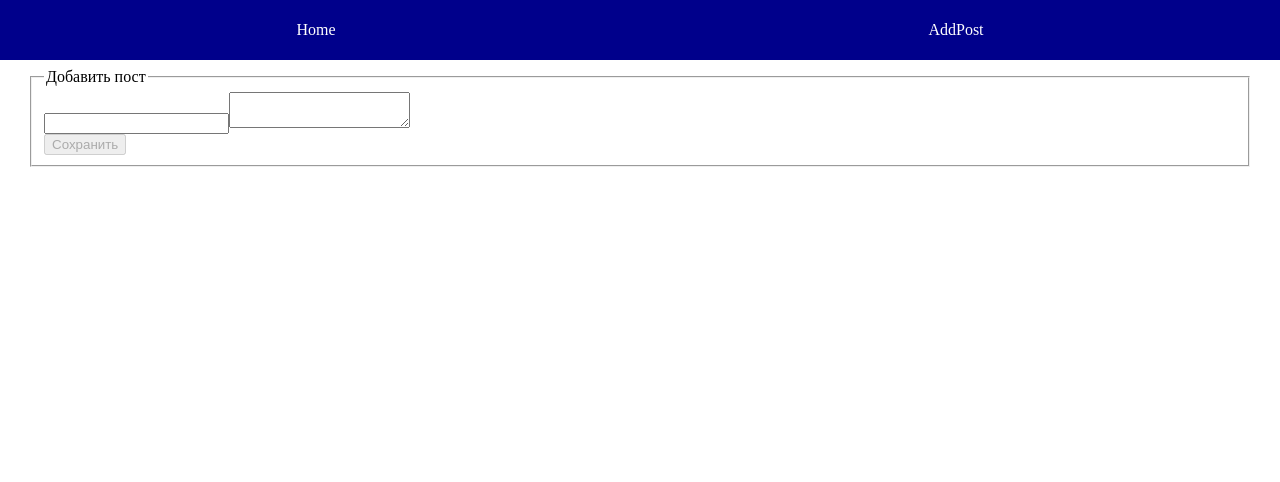
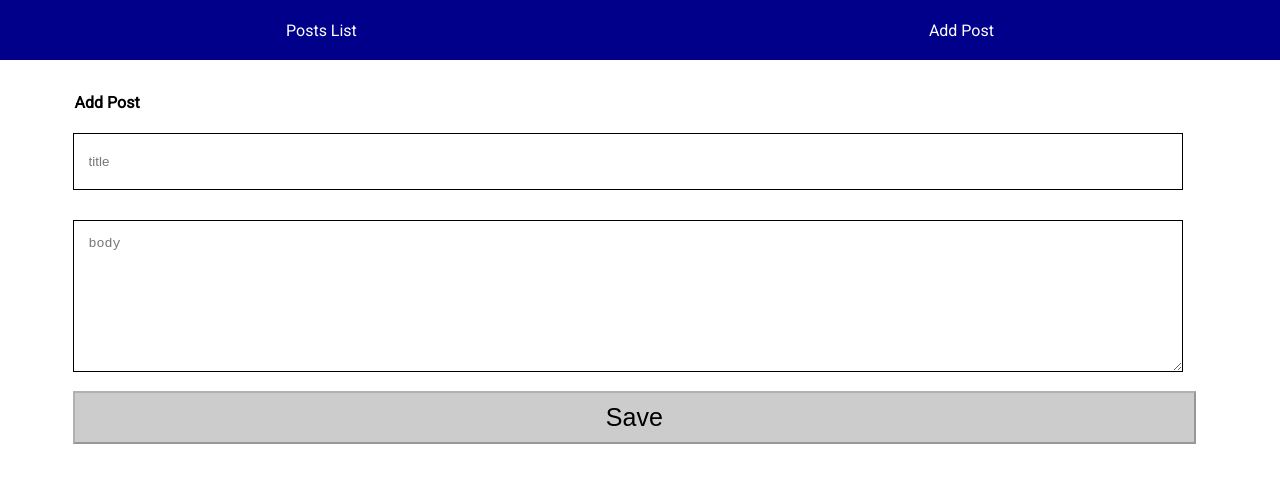
Before and after one commit to AShoful/develops-today-task, a Next.js app: page /posts/new in a window 1280 px wide. Shown: the top 482 px of the page. Built offline with nearby package versions, Linux system fonts and the light colour scheme.

Commit message:
fixed styles

```diff
--- a/Layout/Layout.tsx
+++ b/Layout/Layout.tsx
@@ -1,6 +1,6 @@
-import Link from 'next/link'
-import Head from 'next/head'
-import styled from 'styled-components'
+import Link from 'next/link';
+import Head from 'next/head';
+import styled from 'styled-components';
 
 const Nav = styled.nav`
 {
@@ -29,19 +29,20 @@ const Main = styled.main`
 type LayoutType = {
   title: string,
   children: React.ReactNode
-}
+};
+
 export function Layout({ children, title = 'Next App' }: LayoutType): JSX.Element {
   return (
     <>
       <Head>
         <title>{title}</title>
+        <link href="https://fonts.googleapis.com/css2?family=Roboto&display=swap" rel="stylesheet" />
         <meta name="keywords" content="next,javascript,nextjs,react" />
-        <meta name="description" content="this is youtube tutorial for next" />
         <meta charSet="utf-8" />
       </Head>
       <Nav>
-        <Link href={'/'}><a>Home</a></Link>
-        <Link href={'/posts/new'}><a>AddPost</a></Link>
+        <Link href={'/'}><a>Posts List</a></Link>
+        <Link href={'/posts/new'}><a>Add Post</a></Link>
       </Nav>
       <Main>
         {children}
--- /dev/null
+++ b/api/index.ts
@@ -0,0 +1,11 @@
+import axios from '../axios';
+import {IPost} from '../redux/types'
+
+
+export function getPosts() {
+  return axios.get('')
+};
+
+export function addPost<T>(data: IPost): Promise<T>{
+  return axios.post('', data)
+};
--- a/api/index.tsx
+++ /dev/null
@@ -1,29 +0,0 @@
-import axios from '../axios';
-import {IPost} from '../redux/types'
-
-// type DataType = {
-//   title: string,
-//   body: string
-// }
-
-export function getPosts(){
-  return axios.get('')
-}
-
-export function getPost<T>(id: number): Promise<T>{
-  return axios.get(`${id}?_embed=comments`)
-}
-
-export function addPost<T>(data: IPost): Promise<T>{
-  return axios.post('', data)
-}
-
-
-
-// const api = {
-//   getPosts: (): Promise<T> =>  axios.get(''),
-//   getPost: (id: string): Promise<T> => axios.get(`${id}?_embed=comments`),
-//   addPost: (data: DataType): Promise<T> => axios.post('', data),
-// };
-
-// export default api
--- a/pages/_app.js
+++ b/pages/_app.js
@@ -4,9 +4,15 @@ import { useStore } from '../redux/store'
 export default function App({ Component, pageProps }) {
   const store = useStore(pageProps.initialReduxState)
 
-  return (
+  return (<>
     <Provider store={store}>
       <Component {...pageProps} />
     </Provider>
+    <style jsx global>{`
+      body {
+        font-family: 'Roboto', sans-serif;
+      }
+    `}</style>
+    </>
   )
 }
--- a/pages/posts/new/index.tsx
+++ b/pages/posts/new/index.tsx
@@ -1,43 +1,94 @@
 import { useState } from 'react';
 import { Layout } from "../../../Layout/Layout";
-import { fetchAddPost } from "../../../redux/actions/actionCreator"
+import { fetchAddPost } from "../../../redux/actions/actionCreator";
+import styled from 'styled-components';
 
 export default function AddPost (): JSX.Element{
 
-  const [text, setText] = useState('')
-	const [title, setTitle] = useState('')
+  const [body, setText] = useState('');
+	const [title, setTitle] = useState('');
 
   const submite = (e) => {
     e.preventDefault()
-    const post = {title, text}
+    const post = {title, body}
     fetchAddPost(post)
     setText('')
     setTitle('')
-
-}
+  };
 
   return <Layout title = "Add post">
-    <form >
+    <Form >
 			<fieldset >
-        <legend >Добавить пост</legend>
+        <legend >Add Post</legend>
           <div>
             <input
-              value = {title}
-              onChange = {(e) => setTitle(e.target.value)}
+              value={title}
+              placeholder="title"
+              onChange={(e) => setTitle(e.target.value)}
             />
             <textarea
-              value = {text}
-              onChange = {(e) => setText(e.target.value)}
+              placeholder="body"
+              value={body}
+              rows={8}
+              onChange={(e) => setText(e.target.value)}
             />
           </div>
           <div>
             <button
-              disabled = {!title || !text}
-              onClick = {submite}>
-                Сохранить
+              disabled={!title || !body}
+              onClick={submite}>
+                Save
             </button>
           </div>
         </fieldset>
-			</form>
+			</Form>
     </Layout>
+};
+
+const Form = styled.form`
+{
+  display: flex;
+  flex-direction: column;
+  justify-content: space-between;
+  width: 95%;
+  margin: 5px auto;
+  padding: 20px;
+  background-color: #ffffff;
 }
+
+ fieldset {
+  border: none
+}
+
+ fieldset legend {
+  font-weight: 600;
+}
+
+input,
+textarea {
+  padding: 15px;
+  width: 95%;
+  margin: 15px auto;
+  border: 1px solid black;
+}
+
+input {
+  height: 25px
+}
+
+button {
+  width: 99%;
+  padding: 10px 0;
+  cursor: pointer;
+  font-weight: 500;
+  background-color: darkblue;
+  color: #fff;
+  font-size: 25px
+}
+
+button:disabled {
+  background: #ccc;
+  color: #000;
+  cursor: not-allowed;
+}
+`
--- a/redux/actions/actionCreator.ts
+++ b/redux/actions/actionCreator.ts
@@ -1,4 +1,4 @@
-import { ADD_POST, GET_POSTS, GET_POST } from '../constants';
+import { GET_POSTS } from '../constants';
 import { ActionTypes, IPost } from '../types';
 import { getPosts, addPost } from '../../api'
 
@@ -9,7 +9,6 @@ export const fetchPosts =  () => async (dispatch) => {
 
 export const fetchAddPost = async (data) => {
     const post = await addPost(data);
-    console.log(post);
     try {
       console.log('Ok!');
     } catch (error) {
@@ -17,17 +16,8 @@ export const fetchAddPost = async (data) => {
     }
   };
 
-// export const addPost = (post: IPost): ActionTypes => ({
-//   type: ADD_POST,
-//   payload: post
-//   });
 
-export const setPost = (id: number): ActionTypes => ({
-  type: GET_POST,
-  payload: id
-});
-
-export const setPosts = (data: IPost[]): ActionTypes => ({
+const setPosts = (data: IPost[]): ActionTypes => ({
   type: GET_POSTS,
   payload: data
 });
--- a/redux/reducers/index.ts
+++ b/redux/reducers/index.ts
@@ -1,7 +1,20 @@
-// import { combineReducers } from 'redux';
-import posts from './posts';
+import { ADD_POST, GET_POSTS } from '../constants';
+import { IPost, ActionTypes } from '../types';
 
-// const rootReducer = combineReducers( {posts} );
+type stateTasks = IPost[];
+
+const posts = (state = [], action: ActionTypes): stateTasks => {
+  switch (action.type) {
+    case ADD_POST :
+      return [
+        ...state, action.payload
+    ];
+    case GET_POSTS :
+      return action.payload;
+
+  default:
+    return state;
+  }
+}
 
 export default posts;
-// export type RootState = ReturnType<typeof rootReducer>;
--- a/redux/reducers/posts.ts
+++ /dev/null
@@ -1,20 +0,0 @@
-import { ADD_POST, GET_POSTS } from '../constants';
-import { IPost, ActionTypes } from '../types';
-
-type stateTasks = IPost[];
-
-const posts = (state = [], action: ActionTypes): stateTasks => {
-  switch (action.type) {
-    case ADD_POST :
-      return [
-        ...state, action.payload
-    ];
-    case GET_POSTS :
-      return action.payload;
-
-  default:
-    return state;
-  }
-}
-
-export default posts;
```
Also changed, not shown: package.json (+6 -3 lines), pages/index.tsx (+21 -24 lines), pages/posts/[id].tsx (+20 -19 lines), .eslintrc.js, 2 other files (tests, documents, lock files or other folders).
